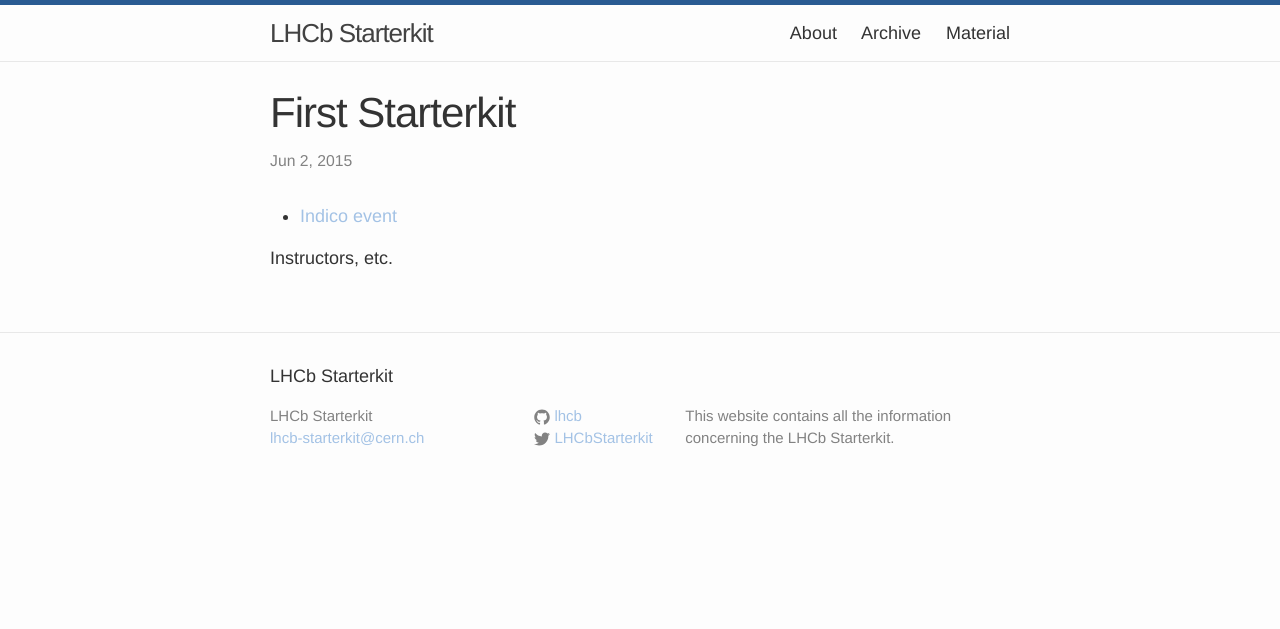
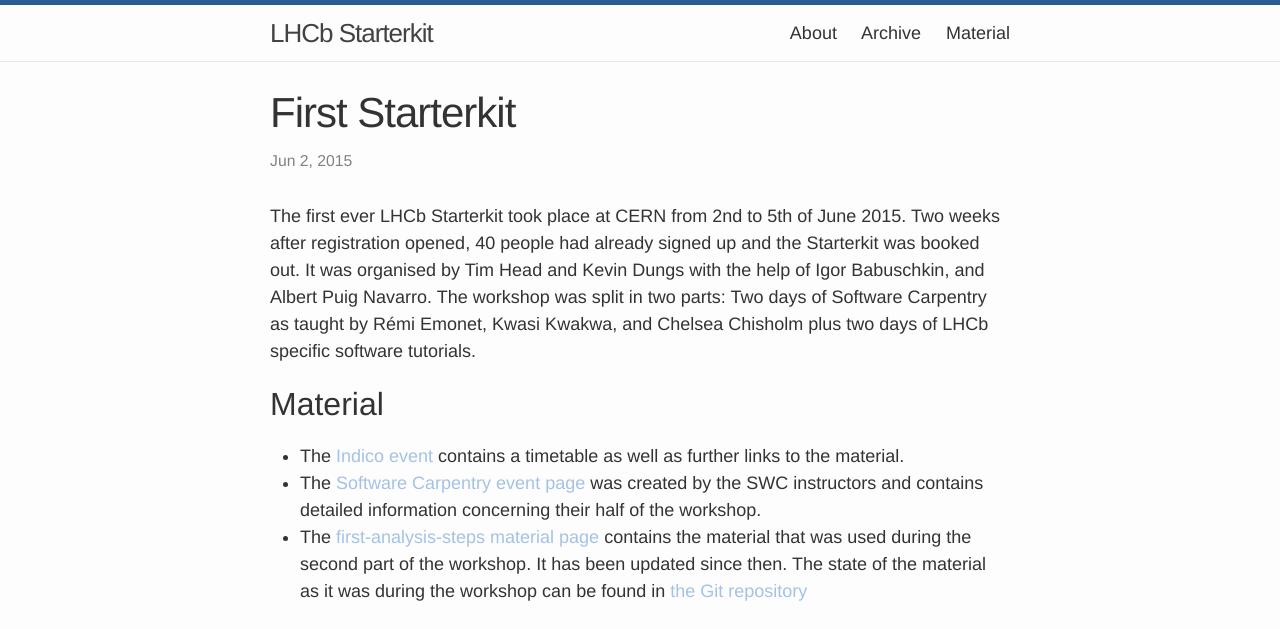
Before and after one commit to lhcb/starterkit, a Jekyll site: the page built from _posts/2015-06-02-starterkit1.md, in a window 1280 px wide and 1400 px high. Shown: the top 629 px of the window. Built offline with Jekyll 4.4.1, drawn with Linux system fonts in a browser that asks for light colours; Markdown is read by kramdown in place of the engine named in the settings; some of the changed text lies outside the part shown.

Commit message:
Write about the first Starterkit.
Extensive mention of helpers and instructors (with picture) as well as
links to materials and mentions.

```diff
--- a/_posts/2015-06-02-starterkit1.md
+++ b/_posts/2015-06-02-starterkit1.md
@@ -5,6 +5,43 @@
 categories: archive starterkit
 ---
 
- * [Indico event](https://indico.cern.ch/event/376901/)
+The first ever LHCb Starterkit took place at CERN from 2nd to 5th of June 2015.
+Two weeks after registration opened, 40 people had already signed up and the
+Starterkit was booked out. It was organised by Tim Head and Kevin Dungs with
+the help of Igor Babuschkin, and Albert Puig Navarro. The workshop was split in
+two parts: Two days of Software Carpentry as taught by Rémi Emonet, Kwasi
+Kwakwa, and Chelsea Chisholm plus two days of LHCb specific software tutorials.
 
-Instructors, etc.
+## Material
+
+ * The [Indico event](https://indico.cern.ch/event/376901/) contains a timetable as well as further links to the material.
+ * The [Software Carpentry event page](http://twitwi.github.io/2015-06-02-cern-lhcb/) was created by the SWC instructors and contains detailed information concerning their half of the workshop.
+ * The [first-analysis-steps material page](https://lhcb.github.io/first-analysis-steps/) contains the material that was used during the second part of the workshop. It has been updated since then. The state of the material as it was during the workshop can be found in [the Git repository](https://github.com/lhcb/first-analysis-steps/tree/6b20db95b4a87955e3ca3262867ba4e1ac66dbdf)
+
+## Helpers and instructors
+
+![Picture of the helpers and instructors enyoing the food at “Parfum de Beyruth” in Geneva]({{site.baseurl}}/img/2015-06/starterkit-team.png)
+
+In order of appearance:
+
+ * Jacco de Vries
+ * Lennaert Bel
+ * Roel Aaij
+ * Sebastian Neubert
+ * Albert Puig Navarro
+ * Tim Head
+ * Sascha Stahl
+ * Kevin Dungs
+ * Conor Fitzpatrick
+ * Igor Babuschkin
+ * Alex Pearce
+
+## Mentions
+
+The LHCb Starterkit was mentioned several times in talks given at
+collaboration-wide occasions. The linked material is only accessible with a
+CERN account.
+
+ * [“PC report” (Talk by Patrick Koppenburg at the 76th LHCb week)](https://indico.cern.ch/event/395124/session/8/contribution/38/attachments/791353/1084752/Physics-150612LHCb.pdf)
+ * [“LHCb computing workshop summary and other news” (Talk by Marco Cattaneo at the 76th LHCb week)](https://indico.cern.ch/event/395124/session/5/contribution/43/attachments/791347/1084744/LHCbWeek-20150610-WorkshopSummary.pdf)
+ * [“The LHCb Starterkit project from an ECGD point of view” (Talk by Albert Puig Navarro at the 77th LHCb week)](https://indico.cern.ch/event/382495/session/18/contribution/32/3/attachments/1155407/1660808/2015-09-16_-_ECGD_Bologna.pdf)
```
Also changed, not shown: 1 other file.
